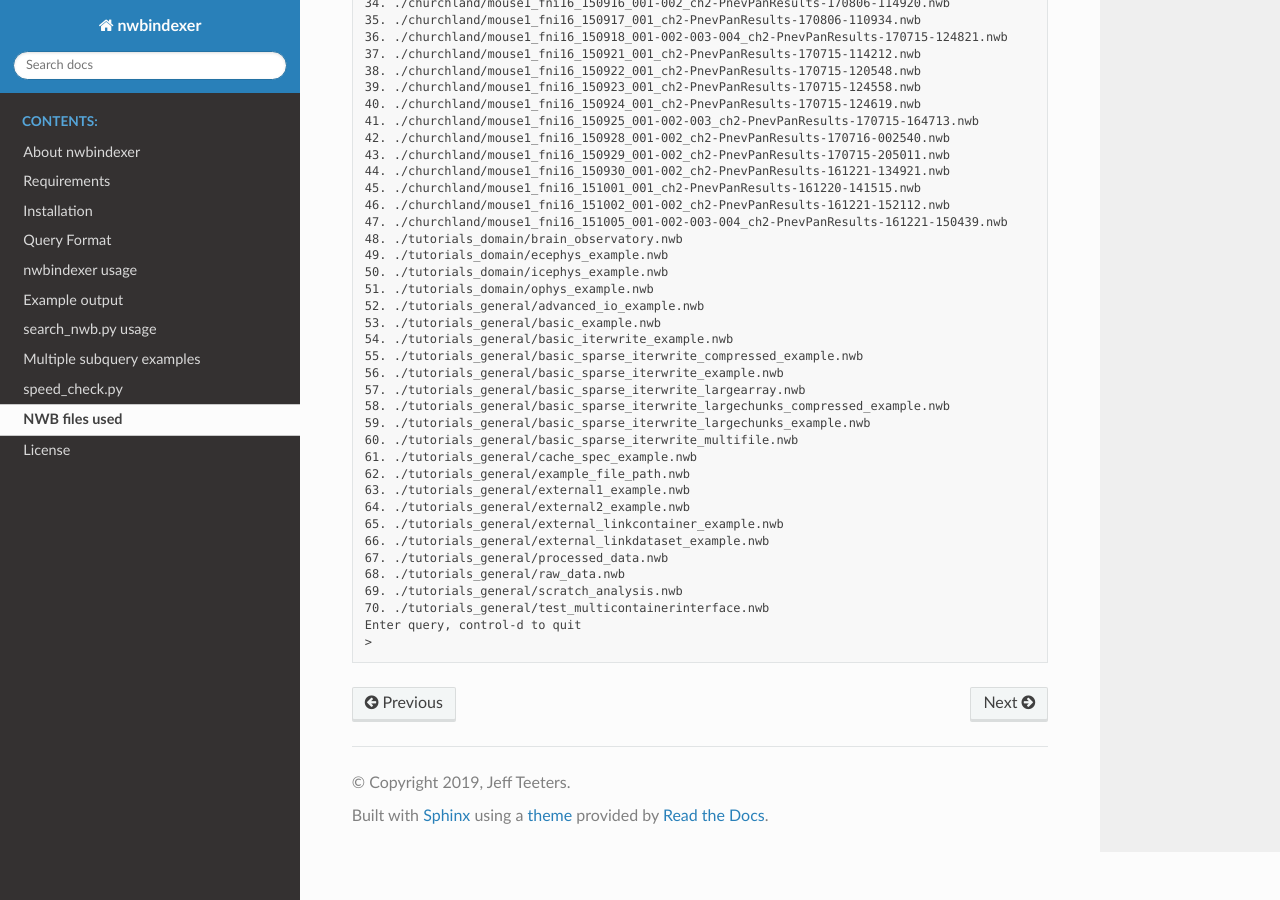
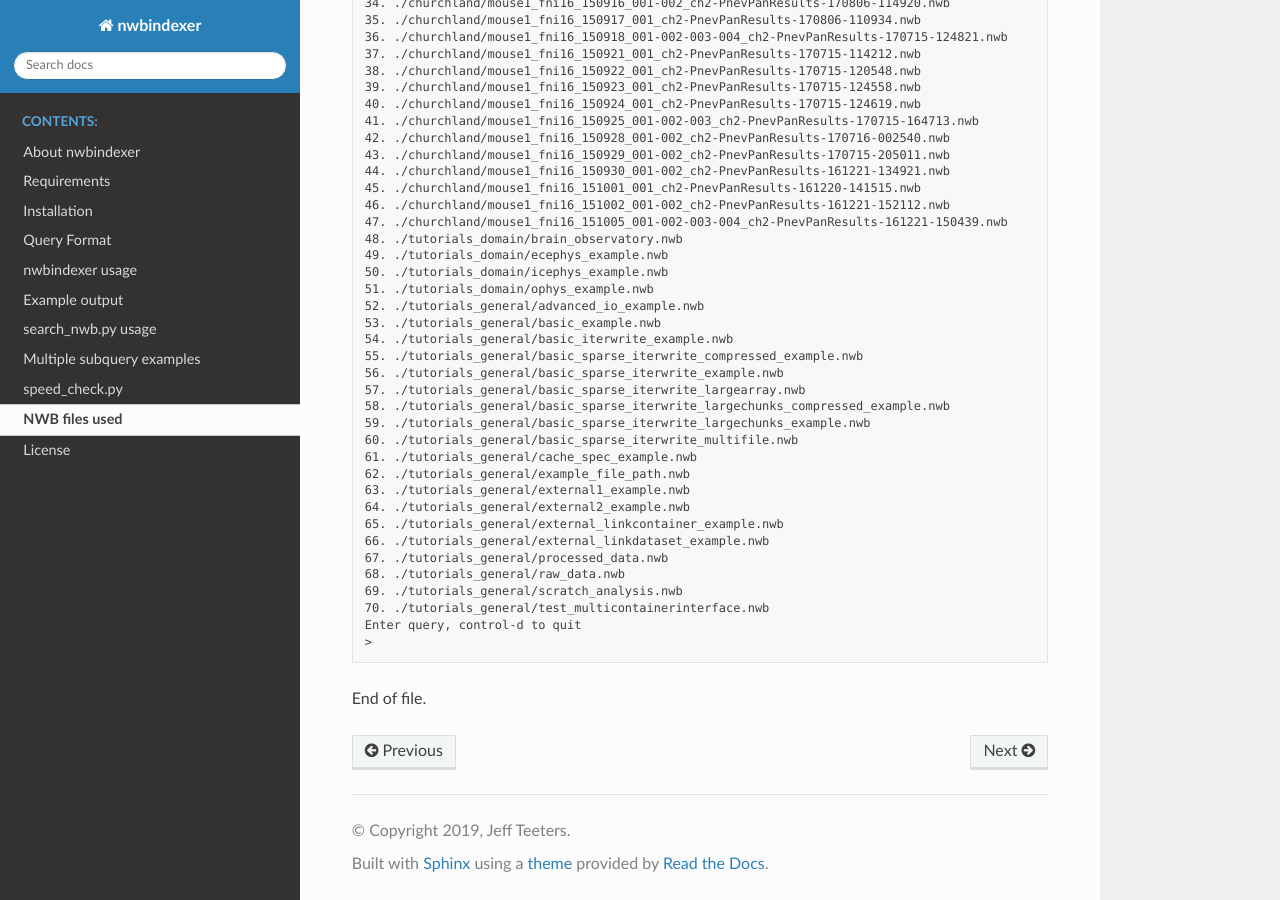
Before and after one commit to jeffteeters/nwb_indexer, a Sphinx documentation site: the page built from docs/nwb_files_used.rst, in a window 1280 px wide and 900 px high, scrolled down 1519 px. Built offline with Sphinx 7.4.7 and the Read the Docs theme 2.0.0, drawn with Linux system fonts in a browser that asks for light colours.

Commit message:
fix to try to get lists showing

```diff
--- a/docs/nwb_files_used.rst
+++ b/docs/nwb_files_used.rst
@@ -46,6 +46,7 @@
 mode in the dirctory containing file *nwb_index.db*.
 
 .. code:: none
+
 
    $ query_nwbindex ./
    Using index_path: './nwb_index.db'
@@ -123,3 +124,5 @@
    70. ./tutorials_general/test_multicontainerinterface.nwb
    Enter query, control-d to quit
    >
+
+End of file.
--- a/docs/speed_check.rst
+++ b/docs/speed_check.rst
@@ -136,3 +136,6 @@
    D      1.9330  0.4276		0.3980
    E      1.6215  0.4448		0.4142
    F      1.5617  0.5135		0.3936
+
+
+End of file.
```
